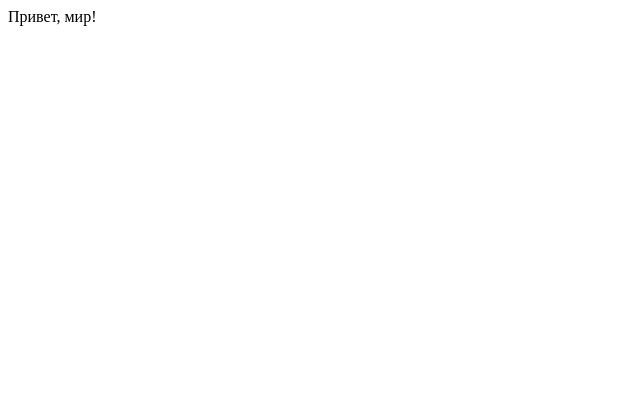
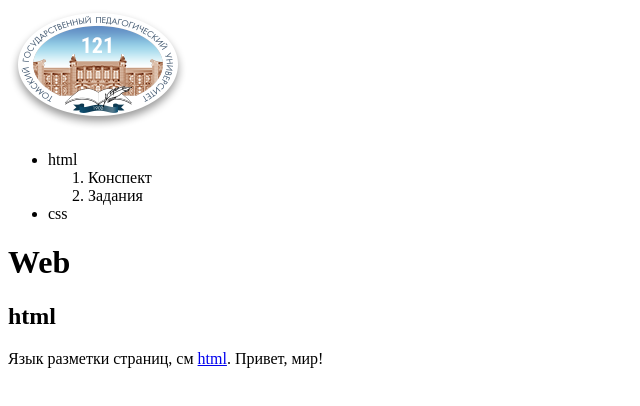
Before and after one commit to ValeriaIP/ValeriaIP.github.io, a plain HTML site: page index.html in a window 1280 px wide. Shown: the whole page, without its empty margins (0-640 px from the left). Drawn offline with Linux system fonts and the light colour scheme.

Commit message:
Первая страница

```diff
--- a/index.html
+++ b/index.html
@@ -5,6 +5,22 @@
 <title>Web</title>
 </head>
 <body>
+<img src="./gerbtspu118.png">
+<ul>
+    <li>
+        html
+        <ol>
+            <li>Конспект</li>
+            <li>Задания</li>
+        </ol>
+    </li>
+    <li>css</li>
+</ul>
+<h1>Web</hl>
+<h2>html</h2>
+<p>Язык разметки страниц, см
+<a href="https://ru.wikipedia.org/wiki/HTML">html</a>.
 Привет, мир!
+</p>
 </body>
 </html>
```
Also changed, not shown: css.html (added, +25 -0 lines), gerbtspu118.png (added).
